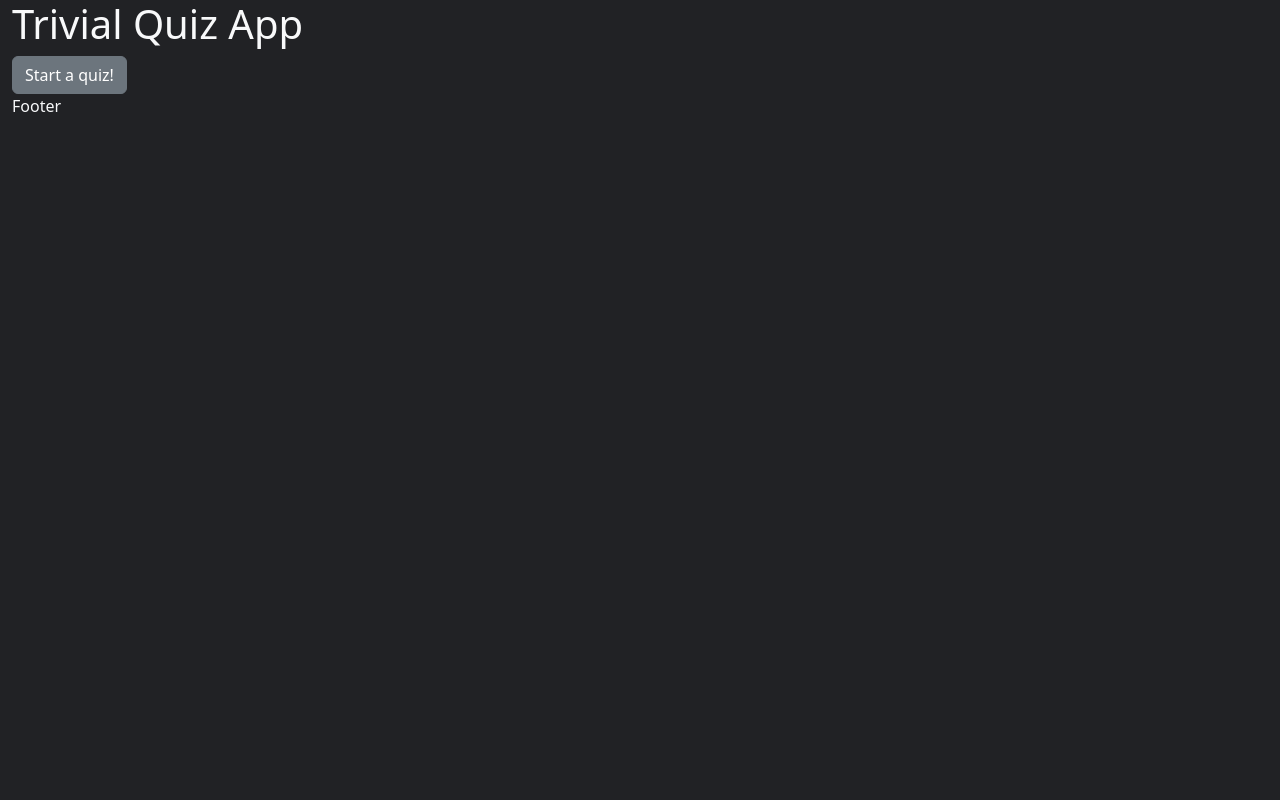
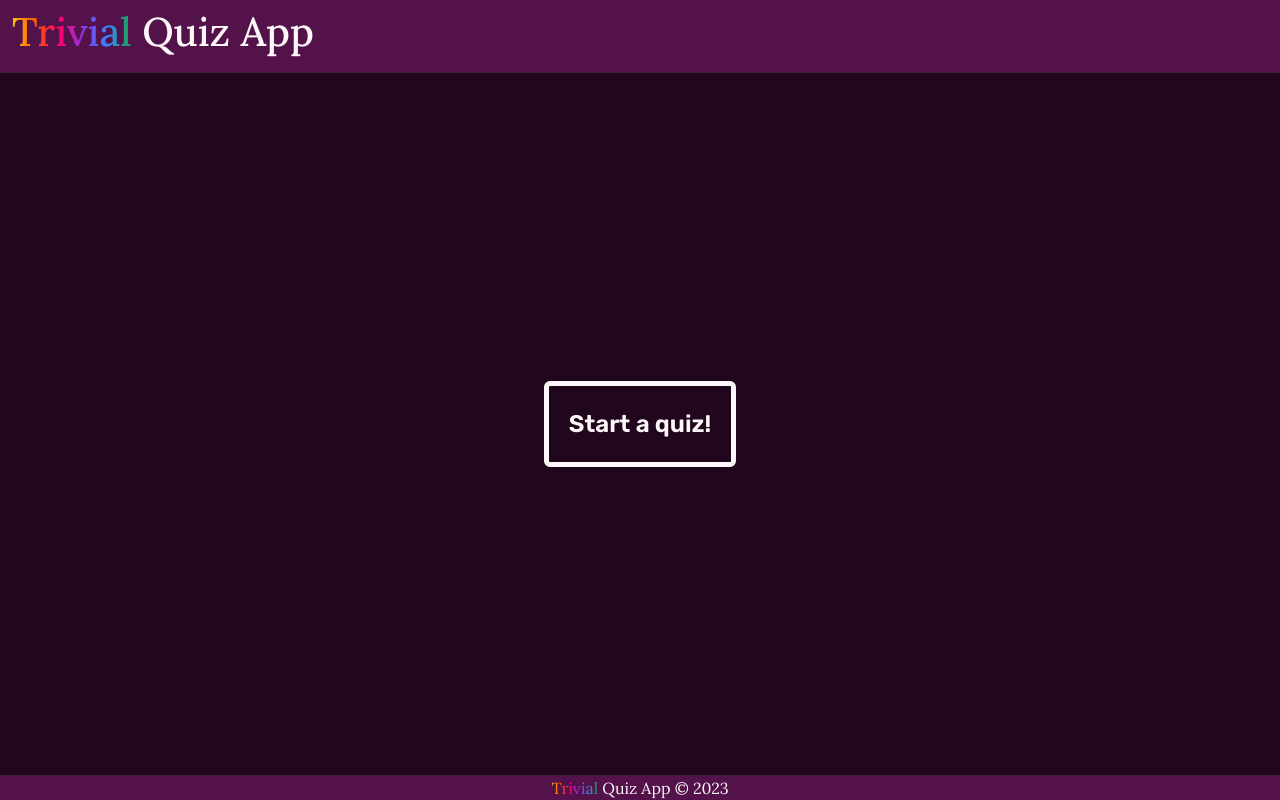
Before and after one commit to stkrolikiewicz/trivial-quiz-app, a React (Create React App) app: page / in a window 1280 px wide. Built offline with nearby package versions, Linux system fonts and the light colour scheme.

Commit message:
styling components

```diff
--- a/src/App.tsx
+++ b/src/App.tsx
@@ -4,11 +4,11 @@ import { Header, Main, Footer } from "./components";
 
 function App() {
     return (
-        <>
+        <div className="body">
             <Header />
             <Main />
             <Footer />
-        </>
+        </div>
     );
 }
 
--- a/src/components/Footer/Footer.module.sass
+++ b/src/components/Footer/Footer.module.sass
@@ -1,3 +1,10 @@
 @import '../../styles/_app.sass'
 
 .footer
+    div
+        div
+            display: flex
+            justify-content: center
+            // margin-block: 5px
+            p
+                margin-block: auto
--- a/src/components/Footer/Footer.tsx
+++ b/src/components/Footer/Footer.tsx
@@ -6,7 +6,10 @@ const Footer = () => {
             <div className="container-fluid">
                 <div className="row">
                     <div className="col-12">
-                        <p>Footer</p>
+                        <p>
+                            <span className="trivial">Trivial</span> Quiz App ©
+                            2023
+                        </p>
                     </div>
                 </div>
             </div>
--- a/src/components/Header/Header.module.sass
+++ b/src/components/Header/Header.module.sass
@@ -1,3 +1 @@
 @import '../../styles/_app.sass'
-
-.header
--- a/src/components/Header/Header.tsx
+++ b/src/components/Header/Header.tsx
@@ -1,16 +1,27 @@
 import React from "react";
 import styles from "./Header.module.sass";
+import { useNavigate, useLocation } from "react-router-dom";
 
 const Header = () => {
+    const navigate = useNavigate();
+    const location = useLocation();
     return (
         <header className={styles.header}>
-            <div className="container-fluid">
-                <div className="row">
-                    <div className="col-12">
-                        <h1>Trivial Quiz App</h1>
-                    </div>
+            <nav className="navbar navbar-expand-lg bg-body-tertiary">
+                <div className="container-fluid">
+                    <h1>
+                        <span className="trivial">Trivial</span> Quiz App
+                    </h1>
+                    {location.pathname !== "/" && (
+                        <button
+                            className="nav-item btn btn-outline-primary"
+                            onClick={() => navigate("/")}
+                        >
+                            Back to home
+                        </button>
+                    )}
                 </div>
-            </div>
+            </nav>
         </header>
     );
 };
--- a/src/components/Main/Main.module.sass
+++ b/src/components/Main/Main.module.sass
@@ -1,3 +1 @@
 @import '../../styles/_app.sass'
-
-.main
--- a/src/components/Main/Main.tsx
+++ b/src/components/Main/Main.tsx
@@ -4,7 +4,6 @@ import { Routes, Route, useParams } from "react-router-dom";
 import { HomePage, QuizPage, SelectedQuiz } from "./components";
 
 const Main = () => {
-    const { category } = useParams();
     return (
         <main className={styles.main}>
             <Routes>
--- a/src/components/Main/components/HomePage/HomePage.tsx
+++ b/src/components/Main/components/HomePage/HomePage.tsx
@@ -8,8 +8,9 @@ const HomePage = () => {
             <div className="row">
                 <div className="col-12">
                     <button
-                        className="btn btn-secondary"
+                        className="btn btn-home"
                         onClick={() => navigate("/quiz")}
+                        text-size="lg"
                     >
                         Start a quiz!
                     </button>
--- a/src/components/Main/components/QuizPage/components/SelectedQuiz/SelectedQuiz.tsx
+++ b/src/components/Main/components/QuizPage/components/SelectedQuiz/SelectedQuiz.tsx
@@ -26,31 +26,22 @@ const SelectedQuiz = () => {
     };
     return (
         <div className="container-fluid">
-            <div className="row">
-                <div className="col-12">
-                    <button
-                        className="btn btn-secondary"
-                        onClick={() => navigate("/")}
-                    >
-                        Back to home
-                    </button>
-                    <button
-                        className="btn btn-secondary"
-                        onClick={() => navigate("/quiz")}
-                    >
-                        Chose another quiz
-                    </button>
-                </div>
-            </div>
-            <div className="row">
-                <div className="col-12">
+            <div className="row m-3">
+                <div className="col-12 mb-3">
                     {!loading && quiz.length && (
-                        <h2>Category: {quiz[0].category}</h2>
+                        <h2 className="category">
+                            Category: <em>{quiz[0].category}</em>
+                        </h2>
                     )}
                 </div>
                 <div className="col-12">
-                    {loading && <p>Loading...</p>}
-                    {quiz.length && <Quiz quiz={quiz} />}
+                    {loading && (
+                        <div
+                            className="spinner-grow text-primary"
+                            role="status"
+                        ></div>
+                    )}
+                    {quiz.length > 0 && <Quiz quiz={quiz} />}
                 </div>
             </div>
         </div>
--- a/src/styles/_app.sass
+++ b/src/styles/_app.sass
@@ -1,8 +1,164 @@
 @import "../../node_modules/bootstrap/scss/bootstrap"
+@import url('https://fonts.googleapis.com/css2?family=Lora:ital,wght@0,400;0,500;0,600;0,700;1,400;1,500;1,600;1,700&family=Rubik:ital,wght@0,300;0,400;0,500;0,600;0,700;0,800;0,900;1,300;1,400;1,500;1,600;1,700;1,800;1,900&display=swap')
 
-$bg-dark: #212225
-$light: #f8f9fa
+$dark: #21071D
+$secondary: #54124A
+$primary: #8a377db2
+$light: #FDF7FA
+$green-crayola: #0dab76
+$green-pigment:#13a346
+$light-salmone: #ffaf87
+$middle-blue-purple: #acb2f1
+$red: #ee6363
+$border-color:  #3d2139//#67598b//#7D7D8C
+$card-header-color: $border-color
+$card-body-color: #ece2e2
+$submit-color: #FF9D47
+$active-color: #ec5f00
+$trivial:  linear-gradient(90deg, rgba(255, 190, 11,1) 0%, rgba(251, 86, 7, 1) 20%,rgba(255, 0, 110, 1) 40%, rgba(131, 56, 236,1) 60%, rgba(58, 134, 255,1) 80%, rgba(19, 163, 70, 1) 100%)
 
-body
-    background-color: $bg-dark
+.body
+    background-color: $dark
     color: $light
+    font-family: 'Lora', serif
+    display: flex
+    flex-direction: column
+    min-height: 100vh
+
+header
+    background: $secondary
+    border-bottom: 0.5px solid $border-color
+
+main
+    background: $dark
+    flex-grow: 1
+    display: flex
+    flex-direction: column
+    .container-fluid
+        flex-grow: 1
+        // background-color: $light-salmone
+        display: flex
+        flex-direction: column
+        justify-content: center
+        .row
+            // background: $green-crayola
+            .col-12
+                display: flex
+                align-items: center
+                justify-content: center
+
+footer
+    background: $secondary
+    border-top: 0.5px solid $border-color
+    margin-top: auto
+
+button, .btn
+    font-family: 'Rubik', sans-serif
+
+.card
+    background: $primary
+    border: 1px solid $border-color
+    &-header
+        // background: $card-header-color
+        color: $light
+
+.card.question
+    background: $card-body-color
+    label, p, legend, h4, h6
+        color: black
+
+.category
+    color: $light
+    font-weight: 400
+    em
+        font-weight: 600
+
+.question
+    background: $light
+
+.trivial
+    font-width: 700
+    background: $trivial
+    background-clip: text
+    -webkit-background-clip: text
+    -webkit-text-fill-color: transparent
+
+.btn-primary
+    background:$submit-color
+    color: $dark
+    border-color: $submit-color
+    &:hover
+        background: $submit-color
+        color: $dark
+        border-color: $submit-color
+        opacity: 0.8
+
+.btn-outline-primary
+    background: transparent
+    color: $submit-color
+    border-color: $submit-color
+    &:hover
+        background: $submit-color
+        border-color: $submit-color
+        color: $dark
+
+.btn-home
+    background: $trivial
+    color: $light
+    font-weight: 600
+    padding: 20px
+    font-size: 24px
+    position: relative
+    border: 5px solid $light
+    z-index: 10
+    transition: 0.4s ease-in
+    &::after
+        position: absolute
+        content: ""
+        color: $dark
+        left: 0
+        bottom: 0
+        width: 100%
+        height: 100%
+        border-radius: 1px
+        background: $dark
+        z-index: -1
+        transition: 0.4s
+
+.answer
+    padding-inline: 10px
+    margin-left: 10px
+    border-left: 3px solid $border-color
+
+.not-correct
+    background: $red
+    color: $light
+    padding: 2px 10px
+    border-radius: 5px
+    border: 1px solid $light-salmone
+
+.correct
+    background: $green-pigment
+    color: $light
+    padding-inline: 10px
+    border-radius: 5px
+    border-color: $green-crayola
+
+.myAlert
+    background: rgba(0, 0, 0, 0.8)
+    backdrop-filter: blur(5px)
+    position: fixed
+    top: 0
+    left: 0
+    width: 100vw
+    height: 100vh
+    z-index: 100
+    .alert
+        position: absolute
+        top: 50%
+        left: 50%
+        transform: translate(-50%, -50%)
+        h4
+            text-align: center
+        button.btn-dark
+            margin-right: 10px
```
Also changed, not shown: src/components/Main/components/QuizPage/components/QuizPage/QuizPage.tsx (+23 -17 lines), src/components/Main/components/QuizPage/components/SelectedQuiz/components/Quiz/Quiz.tsx (+95 -13 lines).
